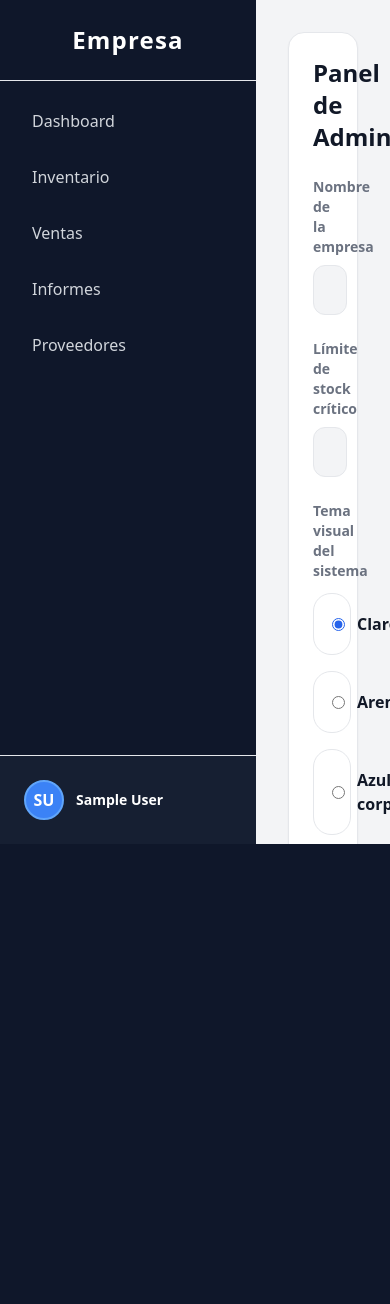
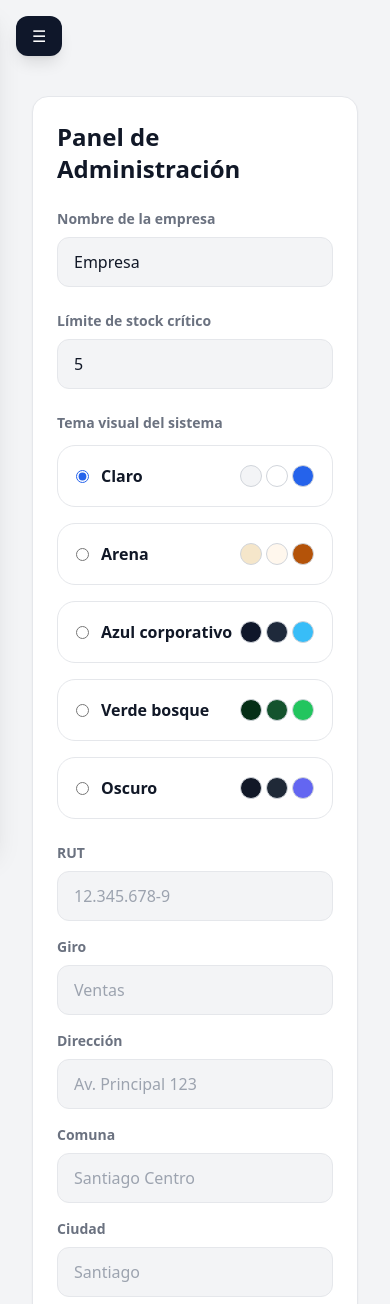
Before and after one commit to JosePanza/inventa-web-render, a Django app: page /panel-admin/ in a window 390 px wide. Shown: the top 1304 px of the page. Before the commit the page ends 844 px from the top, so only its background shows below. Run offline with Django 5.2, Linux system fonts and the light colour scheme; the visitor is signed in with stand-in values (Sample User, id 1); data comes from the database, SQL or seed files in the repository; some libraries are stand-ins or nearby versions.

Commit message:
Corregir diseño responsive en celulares

```diff
--- a/static/css/style.css
+++ b/static/css/style.css
@@ -30,3 +30,51 @@
     0% { transform: rotate(0deg); }
     100% { transform: rotate(360deg); }
 }
+
+/* ============================= */
+/* RESPONSIVE GENERAL */
+/* ============================= */
+
+html,
+body {
+    max-width: 100%;
+    overflow-x: hidden;
+}
+
+main {
+    min-width: 0;
+}
+
+/* Evita que tablas grandes rompan la pantalla */
+.table-container,
+.tabla-contenedor,
+.overflow-table {
+    width: 100%;
+    overflow-x: auto;
+}
+
+/* Celulares */
+@media (max-width: 768px) {
+    main {
+        width: 100%;
+        max-width: 100%;
+    }
+
+    section,
+    .card,
+    .contenedor,
+    .container {
+        max-width: 100%;
+    }
+
+    table {
+        min-width: 600px;
+    }
+
+    input,
+    select,
+    textarea,
+    button {
+        max-width: 100%;
+    }
+}
--- a/static/js/base.js
+++ b/static/js/base.js
@@ -14,3 +14,39 @@ document.addEventListener('click', function(e) {
         menu.classList.add('hidden');
     }
 });
+
+// =============================
+// MENÚ LATERAL RESPONSIVE
+// =============================
+document.addEventListener("DOMContentLoaded", function () {
+    const mobileMenuBtn = document.getElementById("mobileMenuBtn");
+    const sidebar = document.getElementById("sidebar");
+    const sidebarOverlay = document.getElementById("sidebarOverlay");
+
+    if (!mobileMenuBtn || !sidebar || !sidebarOverlay) {
+        return;
+    }
+
+    function abrirMenuMovil() {
+        sidebar.classList.remove("-translate-x-full");
+        sidebarOverlay.classList.remove("hidden");
+    }
+
+    function cerrarMenuMovil() {
+        sidebar.classList.add("-translate-x-full");
+        sidebarOverlay.classList.add("hidden");
+    }
+
+    mobileMenuBtn.addEventListener("click", abrirMenuMovil);
+    sidebarOverlay.addEventListener("click", cerrarMenuMovil);
+
+    const linksMenu = sidebar.querySelectorAll("a");
+
+    linksMenu.forEach(function (link) {
+        link.addEventListener("click", function () {
+            if (window.innerWidth < 768) {
+                cerrarMenuMovil();
+            }
+        });
+    });
+});
--- a/templates/base.html
+++ b/templates/base.html
@@ -15,10 +15,22 @@
     {% endblock %}
 </head>
 
-<body data-theme="{{ config.tema_visual|default:'claro' }}" class="flex h-screen w-full overflow-hidden">
+<body data-theme="{{ config.tema_visual|default:'claro' }}" class="min-h-screen w-full overflow-x-hidden md:flex">
+
+    <!-- BOTÓN MENÚ MÓVIL -->
+        <button id="mobileMenuBtn"
+                type="button"
+                class="md:hidden fixed top-4 left-4 z-[70] bg-slate-900 text-white px-4 py-2 rounded-xl shadow-lg">
+            ☰
+        </button>
+
+        <!-- FONDO OSCURO MÓVIL -->
+        <div id="sidebarOverlay"
+            class="hidden fixed inset-0 bg-black/50 z-40 md:hidden">
+        </div>
 
     <!-- SIDEBAR -->
-    <aside class="sidebar w-64 text-white flex flex-col justify-between shadow-xl">
+    <aside id="sidebar" class="sidebar fixed md:static inset-y-0 left-0 z-50 w-64 text-white flex flex-col justify-between shadow-xl transform -translate-x-full md:translate-x-0 transition-transform duration-300">
 
         <div>
             <div class="p-6 text-center border-b border-slate-700">
@@ -105,7 +117,7 @@
     </aside>
 
     <!-- MAIN CONTENT -->
-    <main class="flex-1 flex flex-col w-full overflow-y-auto">
+    <main class="min-h-screen md:h-screen flex-1 flex flex-col w-full min-w-0 overflow-y-auto pt-16 md:pt-0">
 
         {% if messages %}
             <div class="fixed top-5 right-5 space-y-2 z-50">
```
